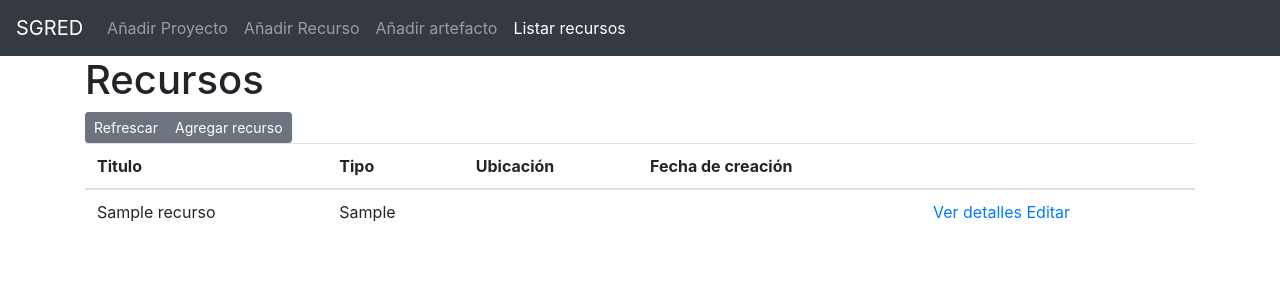
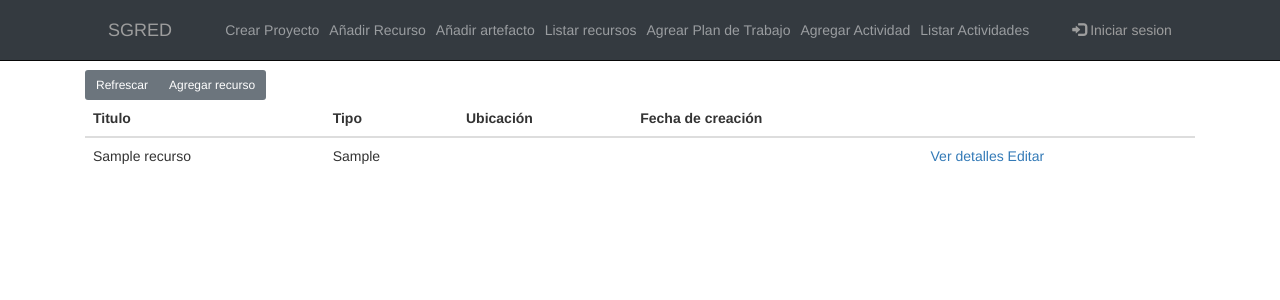
Before and after one commit to agilesg4/PryFinalAgiles20182, a Django app: page /recurso/list in a window 1280 px wide. Shown: the top 300 px of the page. Run offline with Django 3.2, Linux system fonts and the light colour scheme; tables that the repository leaves empty hold one stand-in row (values such as "Sample post"); some libraries are stand-ins or nearby versions.

Commit message:
KataLogIn - Paso 4 - Se crea logica de logout (VERDE)

```diff
--- a/SGRED_HG/polls/templates/polls/index.html
+++ b/SGRED_HG/polls/templates/polls/index.html
@@ -19,7 +19,8 @@
 <body>
 <!--<h1 align="center">SISTEMA DE GESTION DE RECURSOS EDUCATIVOS DIGITALES</h1>-->
 
-<nav class="navbar navbar-expand-sm bg-dark navbar-dark">
+<nav class="navbar navbar-expand-sm bg-dark navbar-dark navbar-inverse navbar-fixed-top">
+    <div class="container">
     <!-- Brand/logo -->
     <a class="navbar-brand" href="#">SGRED</a>
 
@@ -47,6 +48,19 @@
             <a class="nav-link" href="{% url 'listar_actividades' %}" id="listar_actividades">Listar Actividades</a>
         </li>
     </ul>
+    <ul class="nav navbar-nav navbar-right bg-dark navbar-dark">
+        {% if user.is_authenticated %}
+        <li>
+            <a id="userlogged" href="#" id="dropdownMenu1" data-toggle="dropdown"><span class="glyphicon glyphicon-user"></span> {{ user.username }}</a>
+              <ul class="dropdown-menu" aria-labelledby="dropdownMenu1">
+                <li><a id="logOut" href="{% url 'logout' %}"><span class="glyphicon glyphicon-log-out"></span> Cerrar sesión</a></li>
+              </ul>
+        </li>
+        {% else %}
+        <li> <a id="logIn" href="{% url 'login' %}"><span class="glyphicon glyphicon-log-in"></span> Iniciar sesion</a></li>
+        {% endif %}
+    </ul>
+    </div>
 </nav>
  {% block content %}{% endblock content %}
 </body>
--- a/SGRED_HG/polls/templates/polls/listRecurso.html
+++ b/SGRED_HG/polls/templates/polls/listRecurso.html
@@ -1,36 +1,12 @@
+{% extends "index.html" %}
 {% load static %}
+{% load crispy_forms_tags %}
+
+{%block content%}
 <head>
-    <meta charset="UTF-8">
-    <title>Listar Recursos</title>
-    <!-- Bootstrap and Jquery -->
-    <script src="https://code.jquery.com/jquery-3.3.1.min.js" integrity="sha256-FgpCb/KJQlLNfOu91ta32o/NMZxltwRo8QtmkMRdAu8=" crossorigin="anonymous"></script>
-    <script src="https://cdnjs.cloudflare.com/ajax/libs/popper.js/1.14.3/umd/popper.min.js" integrity="sha384-ZMP7rVo3mIykV+2+9J3UJ46jBk0WLaUAdn689aCwoqbBJiSnjAK/l8WvCWPIPm49" crossorigin="anonymous"></script>
-    <script src="https://stackpath.bootstrapcdn.com/bootstrap/4.1.3/js/bootstrap.min.js" integrity="sha384-ChfqqxuZUCnJSK3+MXmPNIyE6ZbWh2IMqE241rYiqJxyMiZ6OW/JmZQ5stwEULTy" crossorigin="anonymous"></script>
-    <link rel="stylesheet" href="https://stackpath.bootstrapcdn.com/bootstrap/4.1.3/css/bootstrap.min.css" integrity="sha384-MCw98/SFnGE8fJT3GXwEOngsV7Zt27NXFoaoApmYm81iuXoPkFOJwJ8ERdknLPMO" crossorigin="anonymous">
+
 </head>
 <body>
-<nav class="navbar navbar-expand-sm bg-dark navbar-dark">
-    <!-- Brand/logo -->
-    <a class="navbar-brand" href="{% url 'index' %}">SGRED</a>
-
-    <!-- Links -->
-    <ul class="navbar-nav">
-        <li class="nav-item">
-            <a href="{% url 'agregar_Proyecto' %}" class="nav-link">Añadir Proyecto</a>
-        </li>
-        <li class="nav-item">
-            <a href="{% url 'addRecurso' %}" class="nav-link">Añadir Recurso</a>
-        </li>
-        <li class="nav-item">
-            <a href="{% url 'agregarArtefacto' %}" class="nav-link">Añadir artefacto</a>
-        </li>
-        <li class="nav-item">
-            <a class="nav-link active" href="{% url 'listRecurso' %}">Listar recursos</a>
-        </li>
-    </ul>
-</nav>
-<!-- End NavBard -->
-
 <div class="container" id="tiposList">
     <h1>Recursos</h1>
     <div class="btn-group btn-group-sm" role="group" aria-label="Basic example">
@@ -61,3 +37,5 @@
     </table>
 </div>
 </body>
+
+{% endblock %}
--- a/SGRED_HG/polls/urls.py
+++ b/SGRED_HG/polls/urls.py
@@ -26,4 +26,6 @@
     url(r'^agregar_Actividad/$', views.agregar_Actividad, name='agregar_Actividad'),
     url(r'^lista_actividades/$', views.listActividadesFuturas, name='lista_actividades'),
     url(r'^listar_actividades/$', views.listar_actividades, name='listar_actividades'),
+    url(r'^login/$', views.login_view, name='login'),
+    url(r'^logout/$', views.logout_view, name='logout'),
 ]
--- a/SGRED_HG/polls/views.py
+++ b/SGRED_HG/polls/views.py
@@ -239,3 +239,29 @@
     with open('some/file/name.txt', 'wb+') as destination:
         for chunk in f.chunks():
             destination.write(chunk)
+
+
+def login_view(request):
+
+    if request.user.is_authenticated():
+        # return redirect(reverse('media1:index'))
+        return render(request, "polls/index.html")
+
+    mensaje = ''
+    if request.method == 'POST':
+        username = request.POST.get('username')
+        password = request.POST.get('password')
+        user = authenticate(username=username, password=password)
+        if user is not None:
+            login(request, user)
+            # return redirect(reverse('media1:index'))
+            return render(request, "polls/index.html")
+        else:
+            mensaje = 'Credenciales de acceso incorrectas'
+
+    return render(request, 'polls/login.html', {'mensaje': mensaje})
+
+
+def logout_view(request):
+    logout(request)
+    return render(request, "polls/index.html")
```
Also changed, not shown: SGRED_HG/SGRED_HG/settings.py (+10 -9 lines).
